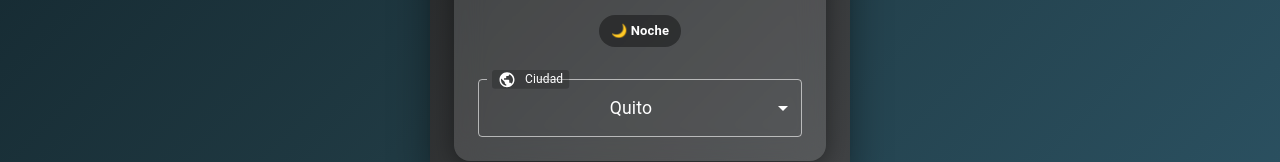
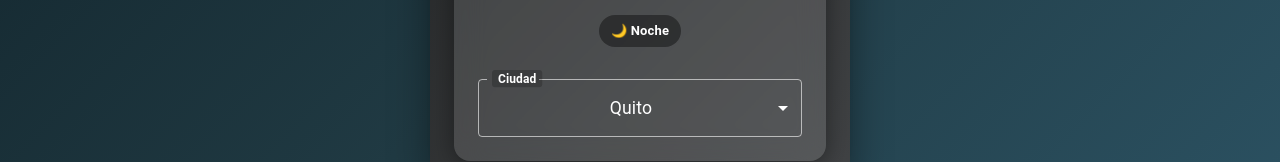
Before and after one commit to Patogol35/horamundial, a React (Vite) app: page / in a window 1280 px wide. Shown: the part 490-652 px from the top of the page. Built offline with nearby package versions, Linux system fonts and the light colour scheme.

Commit message:
Update WorldClock.jsx

```diff
--- a/src/WorldClock.jsx
+++ b/src/WorldClock.jsx
@@ -11,7 +11,7 @@ import {
   Chip,
 } from "@mui/material";
 import { motion } from "framer-motion";
-import { AccessTime, WbSunny, NightsStay, Public } from "@mui/icons-material";
+import { AccessTime, WbSunny, NightsStay } from "@mui/icons-material";
 
 const cities = [
   { name: "Quito", timezone: "America/Guayaquil" },
@@ -54,7 +54,6 @@ export default function WorldClock({ isDay }) {
   const gradient = isDayInCity
     ? "linear-gradient(135deg, #5b86e5, #36d1dc)"
     : "linear-gradient(135deg, #232526, #414345)";
-
   const iconColor = isDayInCity ? "#FFD700" : "#B0E0E6";
 
   return (
@@ -136,17 +135,19 @@ export default function WorldClock({ isDay }) {
               }}
             />
 
+            {/* ✅ Selector corregido */}
             <FormControl fullWidth variant="outlined" sx={{ mt: 2 }}>
               <InputLabel
                 sx={{
                   color: "#fff",
-                  "&.Mui-focused": { color: "#fff" }, // ✅ visible al enfocar
+                  "&.Mui-focused": { color: "#fff" },
                   backgroundColor: "rgba(0,0,0,0.2)",
                   px: 1,
                   borderRadius: 1,
+                  fontWeight: "bold",
                 }}
               >
-                <Public sx={{ mr: 1, verticalAlign: "middle" }} /> Ciudad
+                Ciudad
               </InputLabel>
               <Select
                 value={selectedCity.name}
```
